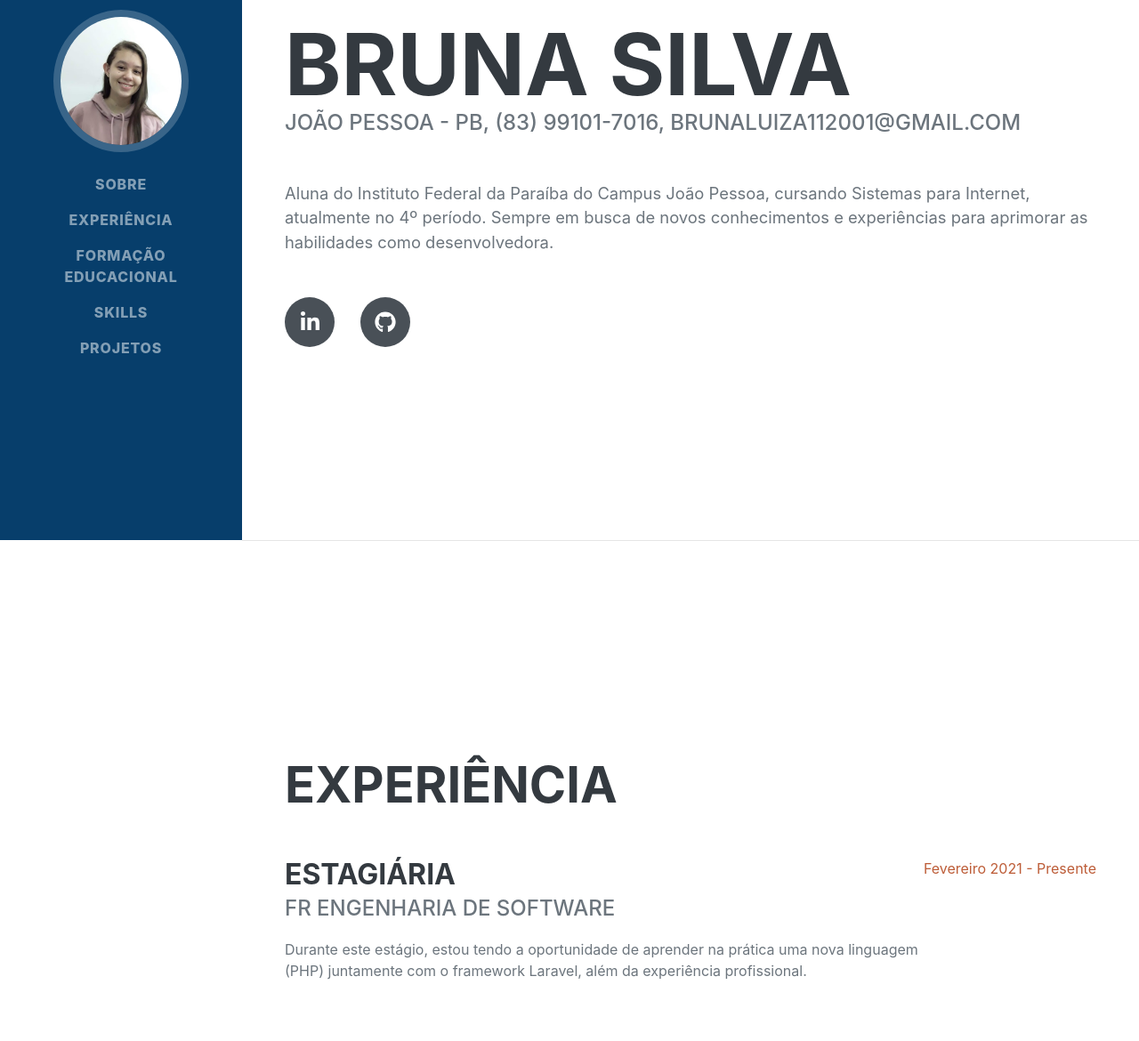
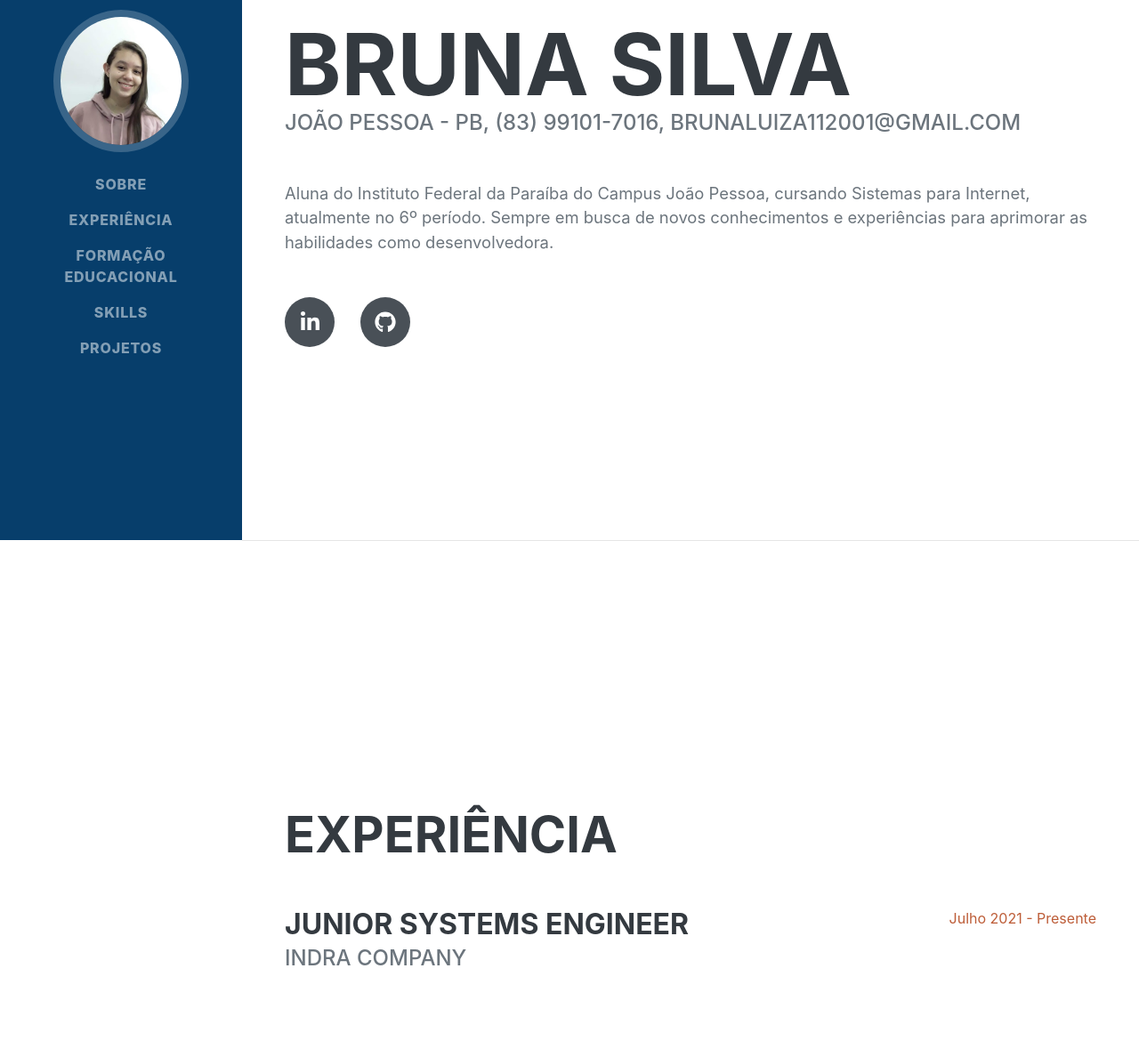
Before and after one commit to imbruh/Portfolio, a plain HTML site: page index.html in a window 1280 px wide. Shown: the part 193-1363 px from the top of the page at 89% size. Drawn offline with nearby package versions, Linux system fonts and the light colour scheme; a web font is replaced by a local one.

Commit message:
atualizando informações

```diff
--- a/index.html
+++ b/index.html
@@ -45,7 +45,7 @@
                          João Pessoa - PB, (83) 99101-7016,
                         <a>brunaluiza112001@gmail.com</a>
                     </div>
-                    <p class="lead mb-5">Aluna do Instituto Federal da Paraíba do Campus João Pessoa, cursando Sistemas para Internet, atualmente no 4º período. Sempre em busca de novos conhecimentos e experiências para aprimorar as habilidades como desenvolvedora.</p>
+                    <p class="lead mb-5">Aluna do Instituto Federal da Paraíba do Campus João Pessoa, cursando Sistemas para Internet, atualmente no 6º período. Sempre em busca de novos conhecimentos e experiências para aprimorar as habilidades como desenvolvedora.</p>
                     <div class="social-icons">
                         <a class="social-icon" href="https://www.linkedin.com/in/bruna-silva-07764218a/" target=”_blank”><i class="fab fa-linkedin-in"></i></a>
                         <a class="social-icon" href="https://github.com/imbruh" target=”_blank”><i class="fab fa-github"></i></a>
@@ -57,13 +57,13 @@
             <section class="resume-section" id="experience">
                 <div class="resume-section-content">
                     <h2 class="mb-5">Experiência</h2>
-                    <div class="d-flex flex-column flex-md-row justify-content-between mb-5">
+                    <div class="d-flex flex-column flex-md-row justify-content-between ">
                         <div class="flex-grow-1">
-                            <h3 class="mb-0">Estagiária</h3>
-                            <div class="subheading mb-3">FR Engenharia de Software</div>
-                            <p>Durante este estágio, estou tendo a oportunidade de aprender na prática uma nova linguagem (PHP) juntamente com o framework Laravel, além da experiência profissional.</p>
+                            <h3 class="mb-0">Junior Systems Engineer</h3>
+                            <div class="subheading mb-3">Indra Company</div>
+                            <p></p>
                         </div>
-                        <div class="flex-shrink-0"><span class="text-primary">Fevereiro 2021 - Presente</span></div>
+                        <div class="flex-shrink-0"><span class="text-primary">Julho 2021 - Presente</span></div>
                     </div>
                 </div>
             </section>
```
